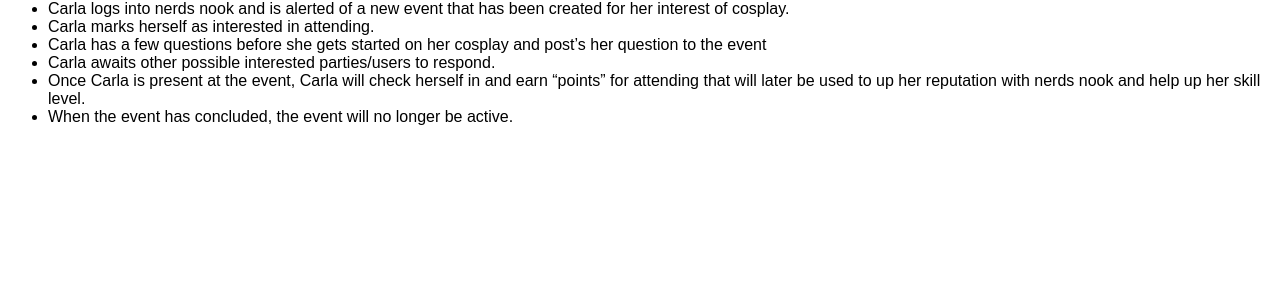
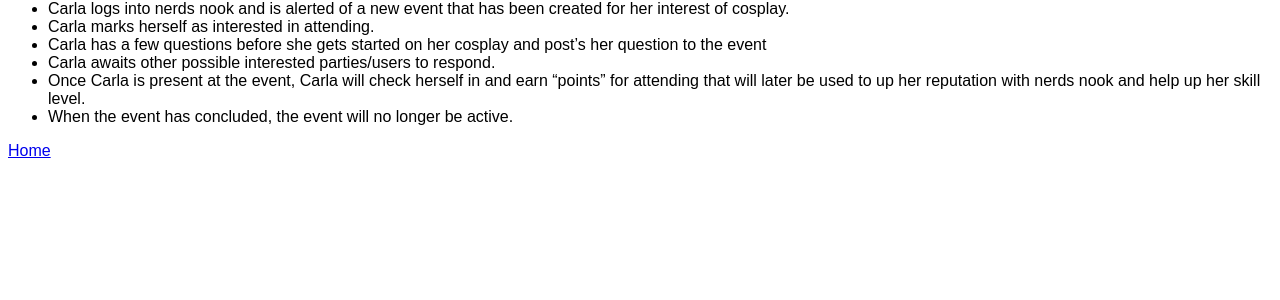
Before and after one commit to mpeseke/nerd-nook, a PHP site: page /carlaUseCase.php in a window 1280 px wide. Shown: the part 348-648 px from the top of the page. Run offline with PHP 8.4, Linux system fonts and the light colour scheme.

Commit message:
Merge branch 'master' of /home/chelsea/Desktop/bootcamp/git/nerd-nook with conflicts.

```diff
--- a/epic/anthonyPersona.php
+++ b/epic/anthonyPersona.php
@@ -56,5 +56,7 @@
 					He has a Samsung Galaxy Note 8 running the latest Android build to keep up with his clients and do day-to-day tasks.
 				</p>
 
+		<a href="index.php">Home</a>
+
 	</body>
 </html>
--- a/epic/carlaUseCase.php
+++ b/epic/carlaUseCase.php
@@ -6,14 +6,17 @@
 		<title>Use Case & User Story</title>
 	</head>
 	<body>
+		<!-- Carla's Use Case -->
 		<h1>Use Case</h1>
 		<p>As a newbie to the nerd scene, I would like to be able to find like minded individuals who can guide me in the<br>
 			right direction of interest while also being able to attend events I am interested and showcase my new skills</p>
+		<!-- Carla's User Story-->
 		<h1>User Story</h1>
 		<p>Carla’s job keeps her on the go at all times. She will need to be able to have access to the app remotely<br>
 			as well as when she is at home. Ideally, Carla would like to be notified when a new event is posted and if<br>
 			interested have the ability to show interest without being obligated to attend should she not get answers to<br>
 			possible questions and or other obligations she may have.</p>
+		<!-- Interaction Flow for Carla Higgins -->
 		<h1>Interaction Flow</h1>
 		<ul>
 			<li>Carla logs into nerds nook and is alerted of a new event that has been created for her interest of cosplay.</li>
@@ -26,5 +29,7 @@
 				be active.</li>
 		</ul>
 
+		<a href="index.php">Home</a>
+
 	</body>
 </html>
--- a/epic/index.php
+++ b/epic/index.php
@@ -16,6 +16,7 @@
 	<body>
 		<h1>Nerd Nook Capstone Nav</h1>
 			<ul>
+				<!-- Links to Persona's, Use case, and conceptual model -->
 				<li><a href="anthonyPersona.php">Persona- Anthony McMillan</a></li>
 				<li><a href="anthonyUseCase.php">Use Case- Anthony McMillan</a></li>
 				<li><a href="carla.php">Persona- Carla Higgins</a></li>
```
Also changed, not shown: epic/carla.php (+8 -1 lines).
